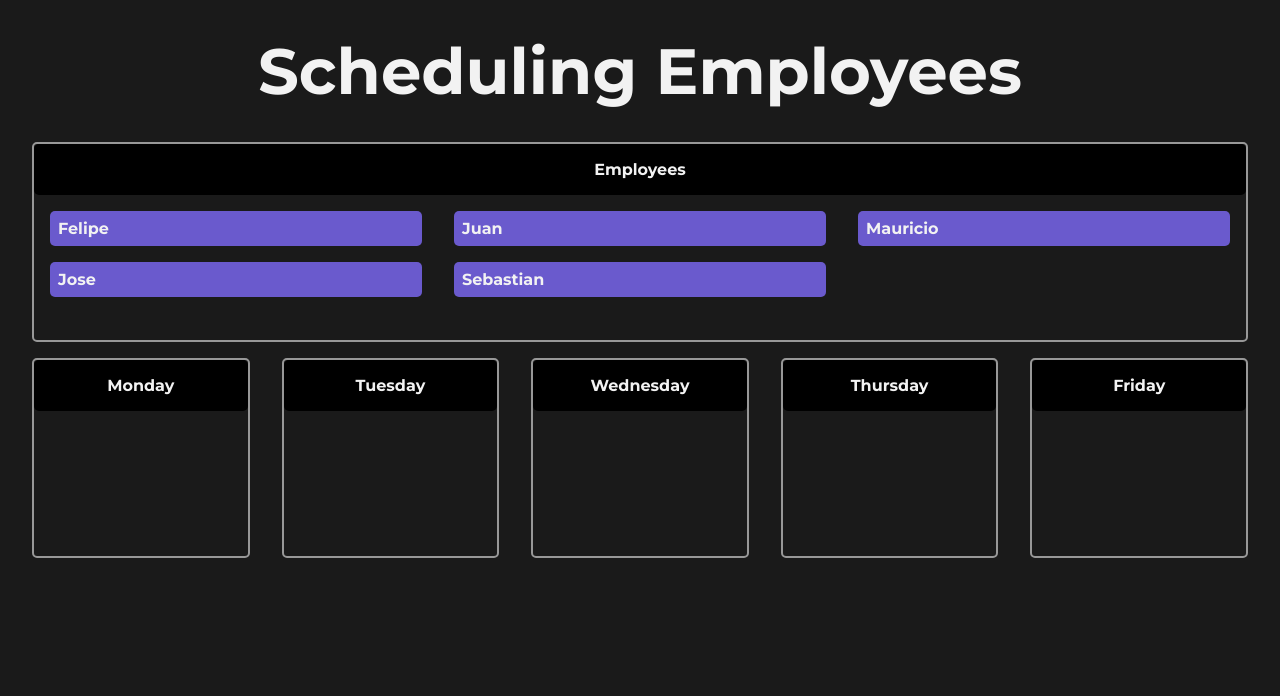
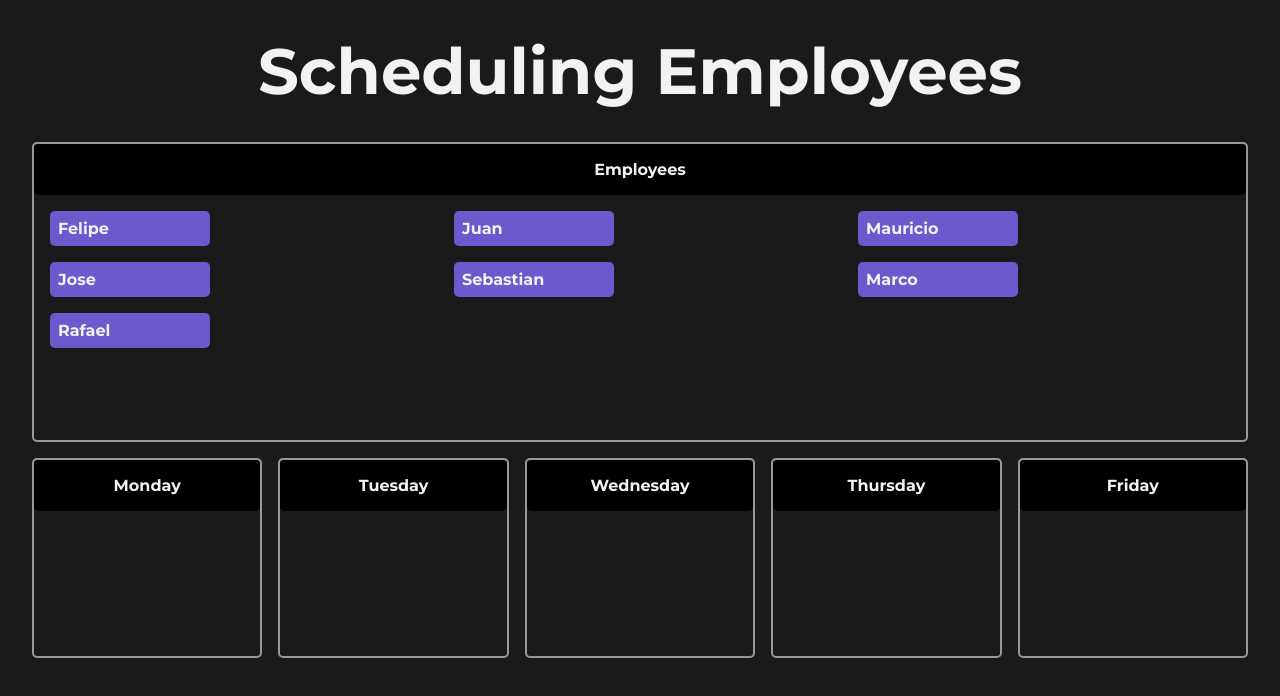
Before and after one commit to Pipeto84/employees, a React (Vite) app: page / in a window 1280 px wide. Shown: the top 696 px of the page. Built offline with nearby package versions, Linux system fonts and the light colour scheme.

Commit message:
size containerEmployess

```diff
--- a/src/assets/index.ts
+++ b/src/assets/index.ts
@@ -26,4 +26,14 @@ export const employeesList: Data[]=[
     name: 'Sebastian',
     date: '',
   },
+  {
+    id: 6,
+    name: 'Marco',
+    date: '',
+  },
+  {
+    id: 7,
+    name: 'Rafael',
+    date: '',
+  },
 ]
--- a/src/components/ContainerEmployees.tsx
+++ b/src/components/ContainerEmployees.tsx
@@ -1,4 +1,4 @@
-import { Data, Date } from "../interfaces";
+import { Data } from "../interfaces";
 import { CardItem } from "./CardItem";
 
 interface Props {
@@ -7,7 +7,7 @@ interface Props {
 
 export const ContainerEmployees = ({ items = [] }: Props) => {
   return (
-    <div className="layout-cards">
+    <div className="layout-cards containerEmployees">
       <p>Employees</p>
       <div className="all">
       {items.map(
--- a/src/index.css
+++ b/src/index.css
@@ -40,7 +40,7 @@ body {
   flex: 1;
   display: grid;
   grid-template-columns: repeat(5, 1fr);
-  gap: 2rem;
+  gap: 1rem;
   padding: 0 2rem;
   width: 100%;
 }
@@ -62,6 +62,9 @@ body {
   background: #ffffff17;
   border: 2px dashed #ffffff8c;
 }
+.containerEmployees{
+  height: 300px;
+}
 .card-container {
   margin: 1rem 1rem 0 1rem;
   background-color: slateblue;
@@ -69,6 +72,7 @@ body {
   padding: .5rem;
   cursor: pointer;
   animation: fadeIn 0.3s ease-in-out;
+  width: 10rem;
 }
 .card-container > p {
   font-weight: bold;
```
